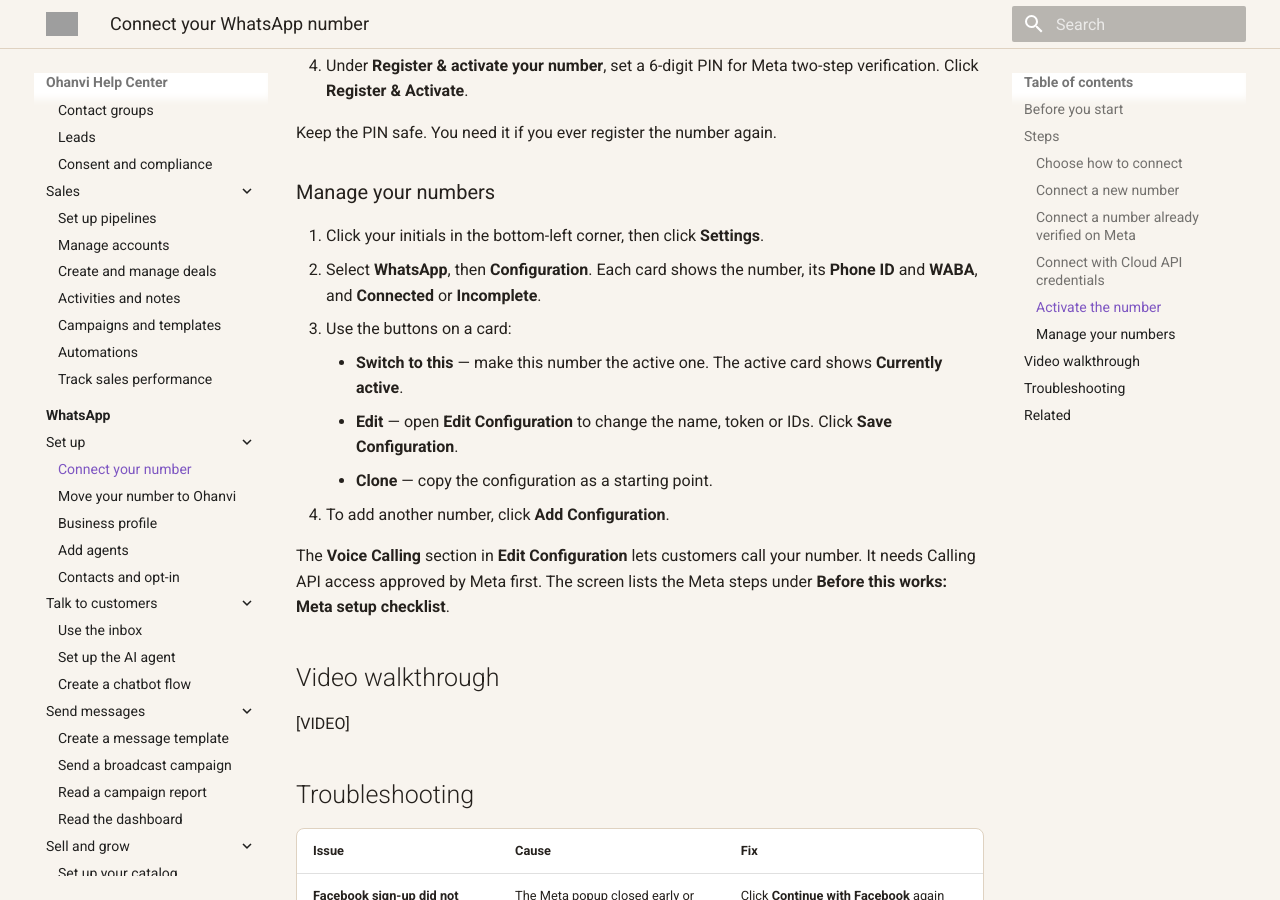
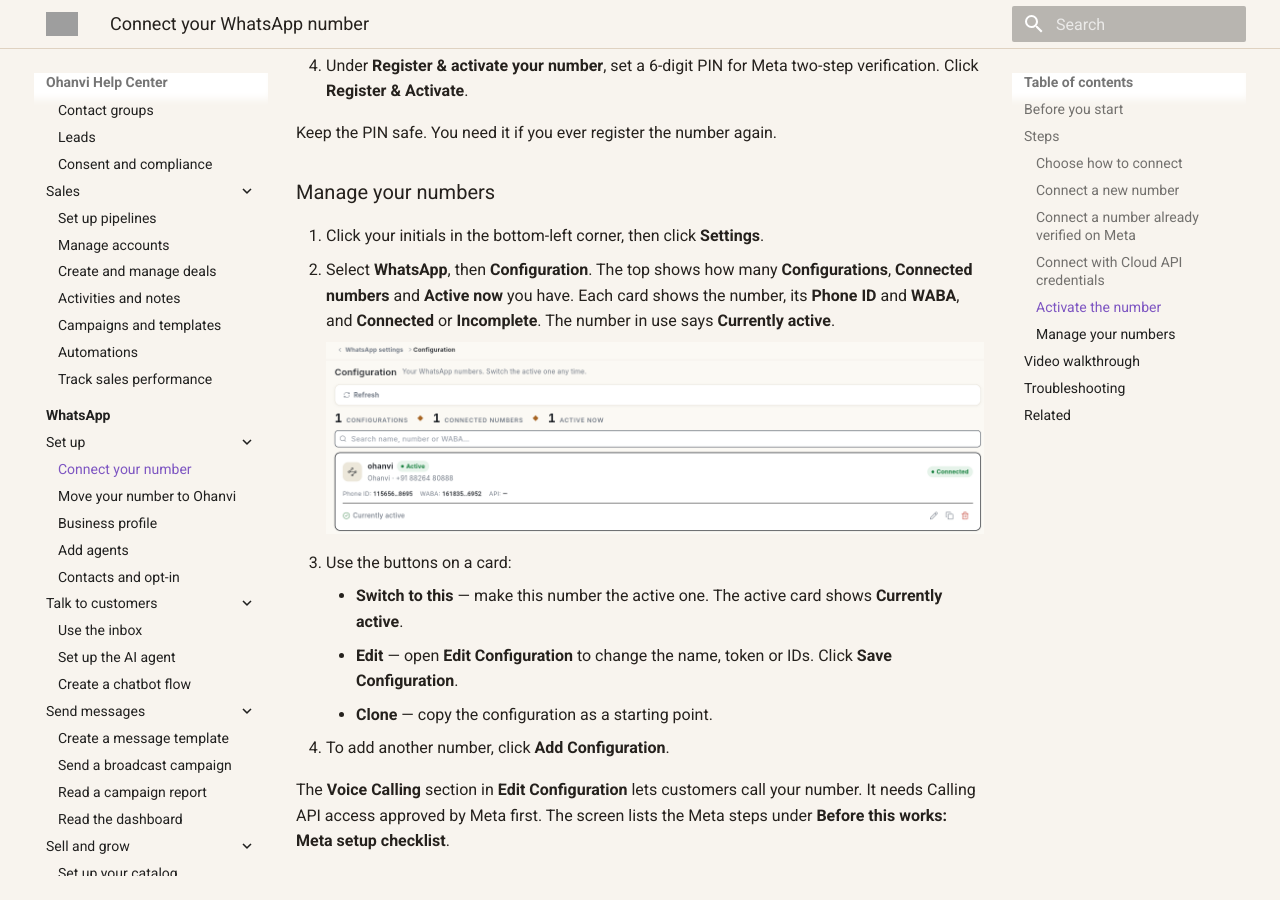
Before and after one commit to Ohanvi/ohanvi.github.io, an MkDocs documentation site: the page built from docs/whatsapp/connect-whatsapp-number.md, in a window 1280 px wide and 900 px high, scrolled down 2789 px. Built offline with MkDocs 1.6.1 and Material for MkDocs 9.7.7, drawn with Linux system fonts in a browser that asks for light colours; some of the changed text lies outside the part shown; grey boxes are pictures that could not be loaded.

Commit message:
docs(whatsapp): Configuration shot with counts and Currently active
Account username hidden.

Co-Authored-By: Claude Opus 5.5 (1M context) <noreply@anthropic.com>

```diff
--- a/docs/whatsapp/connect-whatsapp-number.md
+++ b/docs/whatsapp/connect-whatsapp-number.md
@@ -82,7 +82,10 @@ Keep the PIN safe. You need it if you ever register the number again.
 ### Manage your numbers
 
 1. Click your initials in the bottom-left corner, then click **Settings**.
-2. Select **WhatsApp**, then **Configuration**. Each card shows the number, its **Phone ID** and **WABA**, and **Connected** or **Incomplete**.
+2. Select **WhatsApp**, then **Configuration**. The top shows how many **Configurations**, **Connected numbers** and **Active now** you have. Each card shows the number, its **Phone ID** and **WABA**, and **Connected** or **Incomplete**. The number in use says **Currently active**.
+
+    ![Configuration with the counts, the search box and a connected number marked Currently active](../assets/screenshots/whatsapp-connect-1-configuration.png)
+
 3. Use the buttons on a card:
     - **Switch to this** — make this number the active one. The active card shows **Currently active**.
     - **Edit** — open **Edit Configuration** to change the name, token or IDs. Click **Save Configuration**.
```
Also changed, not shown: other parts of docs/whatsapp/connect-whatsapp-number.md (+0 -1 lines), docs/assets/screenshots/whatsapp-connect-1-configuration.png (added).
